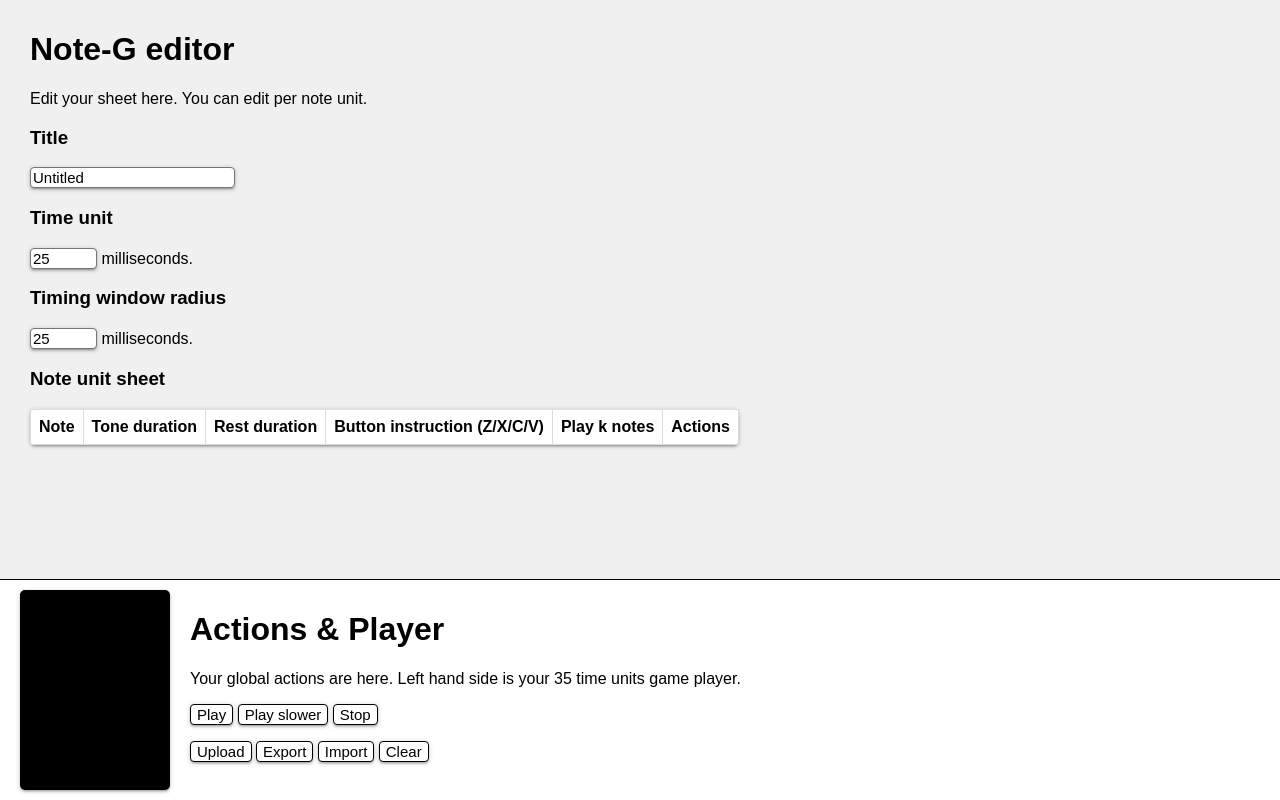
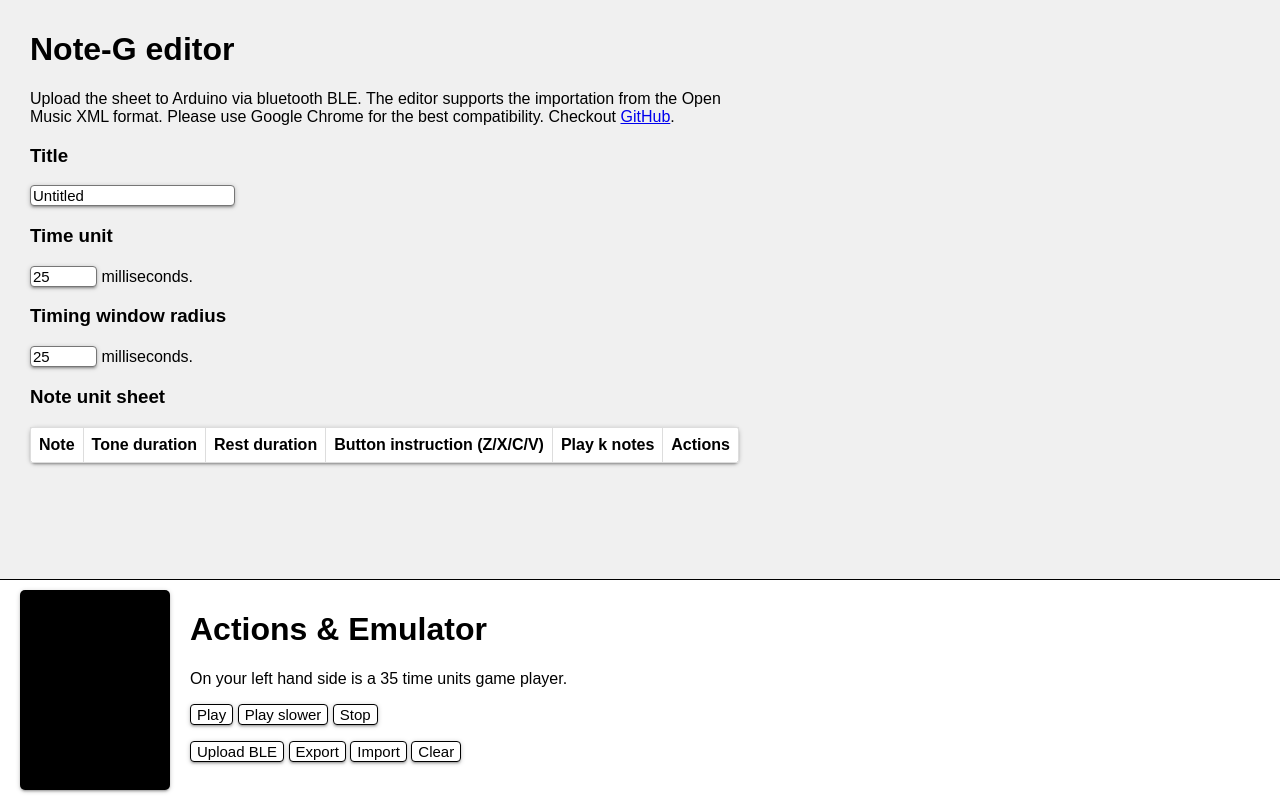
Before and after one commit to TapiocaFox/Note-G, a plain HTML site: page docs/index.html in a window 1280 px wide. Drawn offline with Linux system fonts and the light colour scheme; a script that the page names is missing.

Commit message:
Update sources.

```diff
--- a/docs/index.html
+++ b/docs/index.html
@@ -70,7 +70,7 @@
   <div id="sections-container">
     <div id="editor-section">
       <h1>Note-G editor</h1>
-      <p>Edit your sheet here. You can edit per note unit.</p>
+      <p style="max-width: 700px;">Upload the sheet to Arduino via bluetooth BLE. The editor supports the importation from the Open Music XML format. Please use Google Chrome for the best compatibility. Checkout <a href="https://github.com/TapiocaFox/Note-G" target="_blank">GitHub</a>.</p>
       <h3>Title</h3>
       <input type="text" id="title" name="title" value="Untitled">
       <h3>Time unit</h3>
@@ -99,15 +99,15 @@
     <div id="action-section">
       <div id="game-animation"></div>
       <div id="actions">
-        <h1>Actions & Player</h1>
-        <p>Your global actions are here. Left hand side is your 35 time units game player.</p>
+        <h1>Actions & Emulator</h1>
+        <p>On your left hand side is a 35 time units game player.</p>
         <p>
           <button id="play-button">Play</button>
           <button id="play-slower-button">Play slower</button>
           <button id="stop-button">Stop</button>
         </p>
         <p>
-          <button id="upload-button">Upload</button>
+          <button id="upload-button">Upload BLE</button>
           <button id="export-button">Export</button>
           <button id="import-button">Import</button>
           <button id="clear-button">Clear</button>
```
Also changed, not shown: src/web/index.html (+4 -4 lines).
